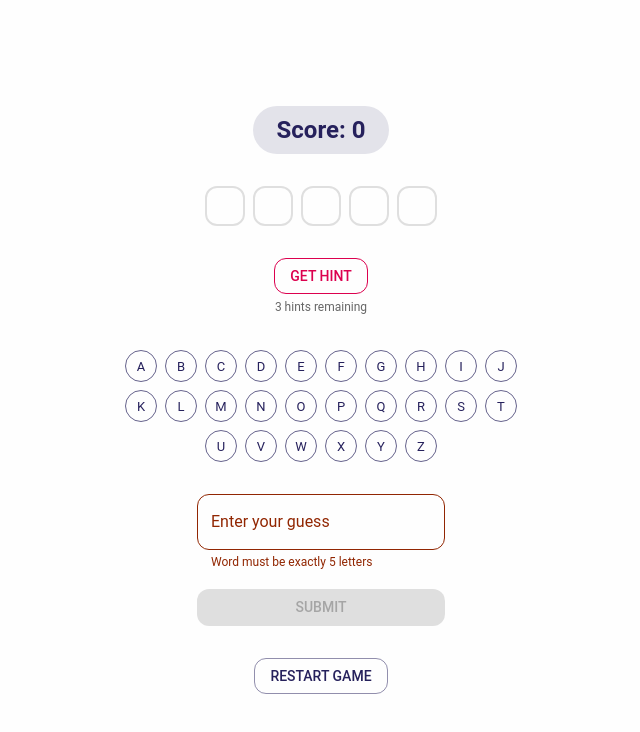
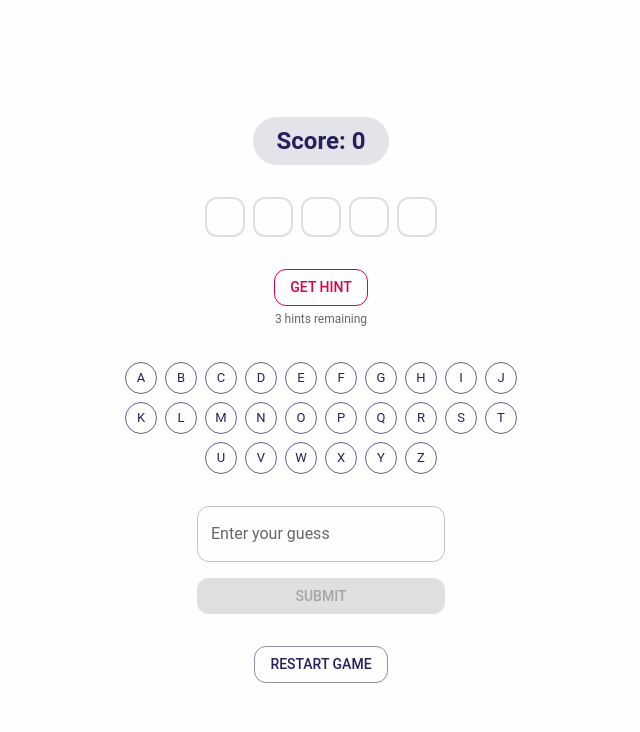
Before and after one commit to kbastow/word-guessing-game, a React (Vite) app: page / in a window 1280 px wide. Shown: the top 732 px of the page, without its empty margins (319-959 px from the left). Built offline with nearby package versions, Linux system fonts and the light colour scheme.

Commit message:
chore: remove redundant input error warning

```diff
--- a/src/components/Input/InputSection.tsx
+++ b/src/components/Input/InputSection.tsx
@@ -1,9 +1,10 @@
+import { useState } from "react";
 import { Box, TextField } from "@mui/material";
 import SubmitButton from "../Controls/SubmitButton";
 
 interface InputSectionProps {
   inputValue: string;
-  onInputChange: (calue: string) => void;
+  onInputChange: (value: string) => void;
   onGuess: (guess: string) => void;
   wordLength: number;
 }
@@ -14,16 +15,18 @@ const InputSection: React.FC<InputSectionProps> = ({
   onGuess,
   wordLength,
 }) => {
+  const [hasAttemptedSubmit, setHasAttemptedSubmit] = useState(false);
+
   const handleSubmit = () => {
     if (inputValue.length === wordLength && /^[A-Za-z]+$/.test(inputValue)) {
-      console.log("The word guessed was:", inputValue.toUpperCase());
       onGuess(inputValue.toUpperCase());
     } else {
-      console.log("Invalid input, not submitting.");
+      setHasAttemptedSubmit(true);
     }
   };
 
   const isInputInvalid = inputValue.length !== wordLength;
+  const showError = hasAttemptedSubmit && isInputInvalid;
 
   return (
     <Box display="flex" flexDirection="column" gap={2}>
@@ -36,9 +39,9 @@ const InputSection: React.FC<InputSectionProps> = ({
           }
         }}
         label={`Enter your guess`}
-        error={isInputInvalid}
+        error={showError}
         helperText={
-          isInputInvalid ? `Word must be exactly ${wordLength} letters` : ""
+          showError ? `Word must be exactly ${wordLength} letters` : ""
         }
       />
       <SubmitButton onSubmit={handleSubmit} disabled={isInputInvalid} />
```
